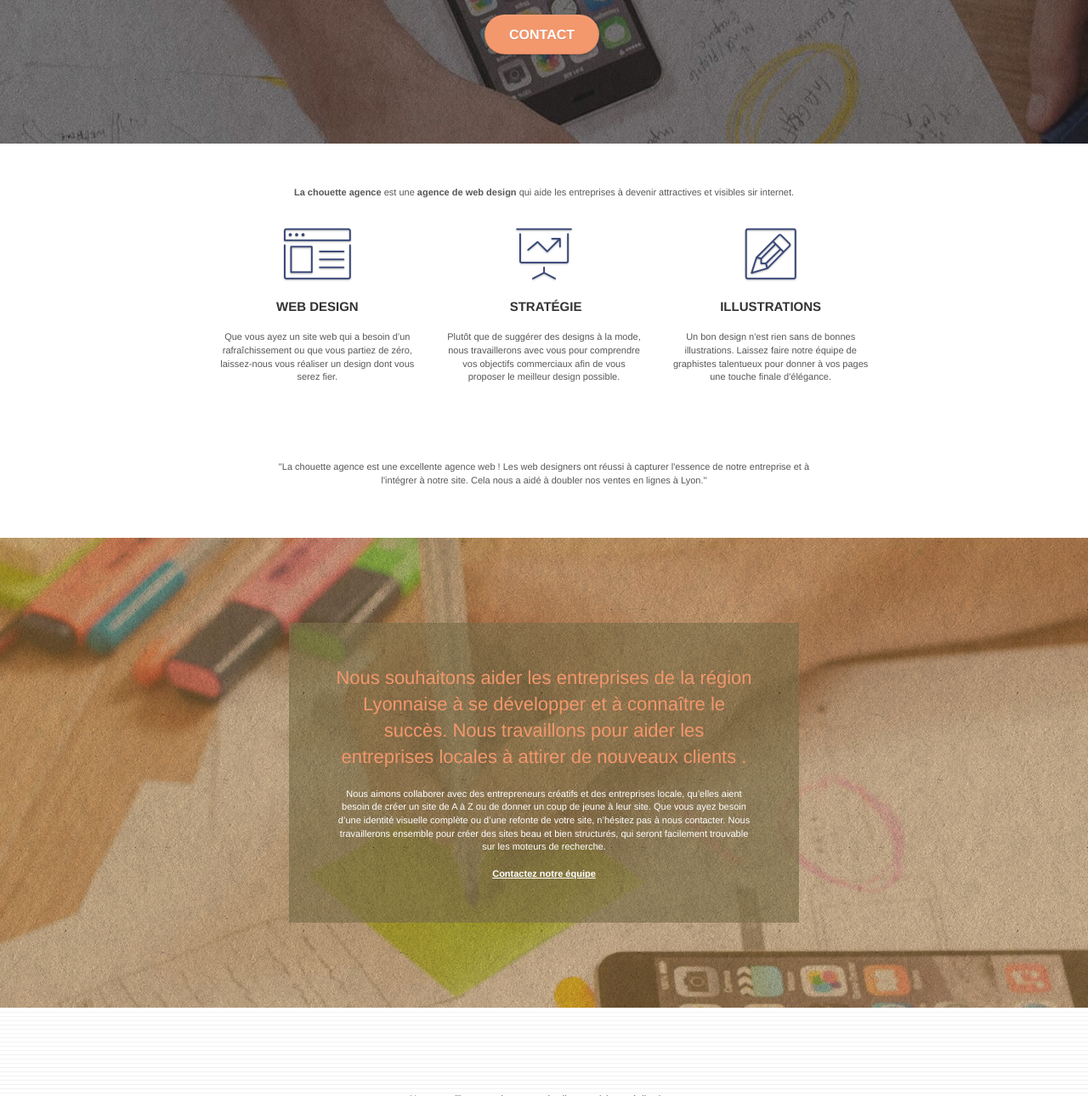
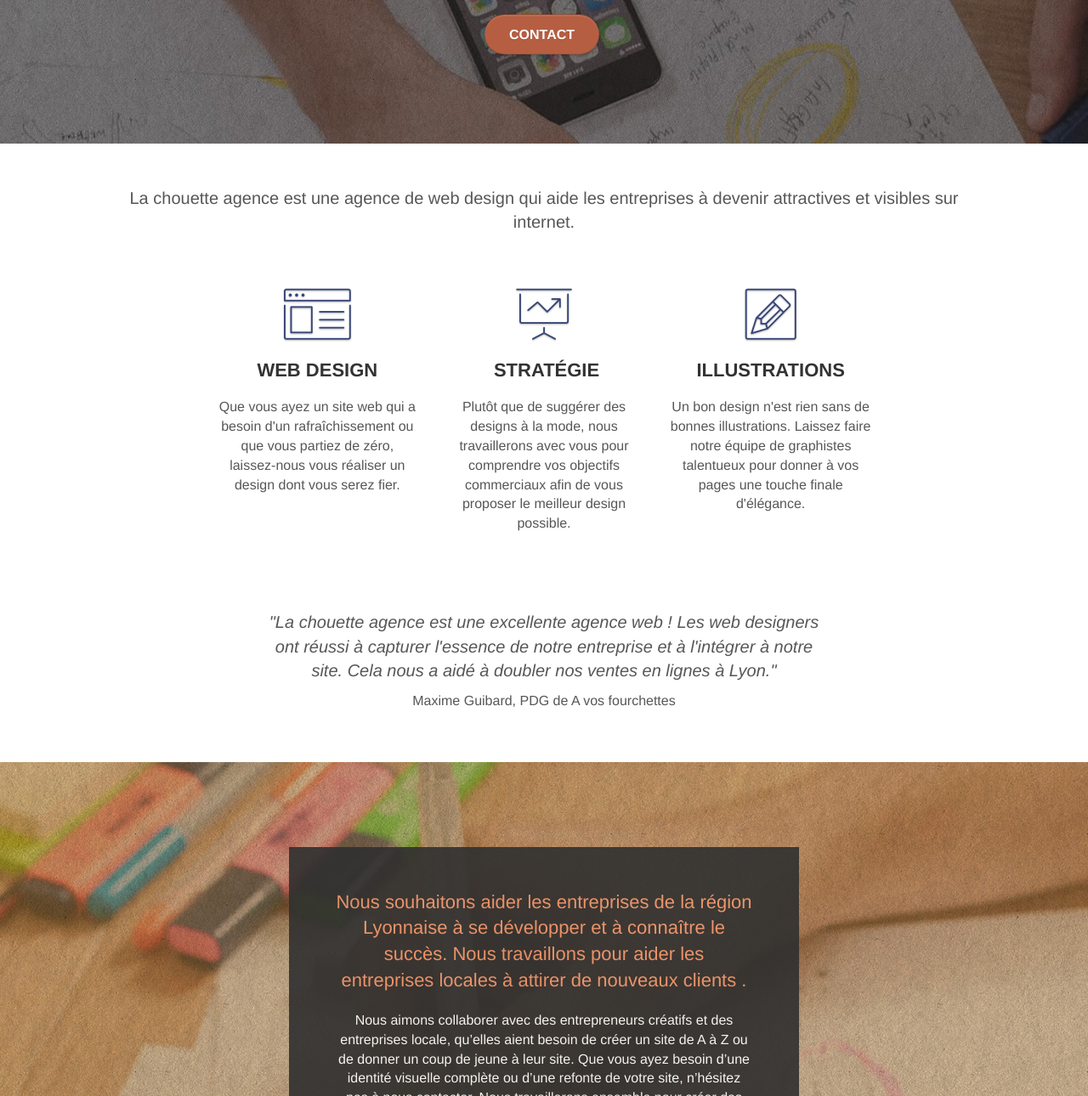
Before and after one commit to Achassqt/Openclassrooms_la-chouette-agence, a plain HTML site: page index.html in a window 1280 px wide. Shown: the part 363-1653 px from the top of the page at 85% size. Drawn offline with Linux system fonts and the light colour scheme.

Commit message:
recommandations #4
correction taille texte / correction contraste couleur

```diff
--- a/index.html
+++ b/index.html
@@ -50,7 +50,7 @@
 					<li>
 					</li>
 					<li>
-						<a href="page2.html">page2 &gt;</a>
+						<a href="page2.html">Contact</a>
 					</li>
 				</ul>
 			</div>
@@ -65,7 +65,7 @@
 		<div class="row tight-width-whitespace">
 			<div class="col-sm-12">
 				<img src="img/logo.png" class="center-block image-resize-mode" width="100" alt="La chouette agence, agence web paris, création logo paris" />
-				<h1 class="text-center hero-bloc-text tc-white ">
+				<h1 class="text-center hero-bloc-text">
 					La chouette agence.
 				</h1>
 				<div class="text-center">
@@ -82,7 +82,7 @@
 	<div class="container bloc-md">
 		<div class="row">
 			<div class="col-sm-12 text-center">
-				<p><strong>La chouette agence</strong> est une <strong>agence de web design</strong> qui aide les entreprises à devenir attractives et visibles sir internet.</p>
+				<p class="pimg pmarg">La chouette agence est une agence de web design qui aide les entreprises à devenir attractives et visibles sur internet.</p>
 			</div>
 		</div>
 		<div class="row voffset-lg med-width-whitespace">
@@ -94,7 +94,7 @@
 					Web design
 				</h3>
 				<p class="text-center ">
-					Que vous ayez un site web qui a besoin d&rsquo;un rafraîchissement ou que vous partiez de zéro, laissez-nous vous réaliser un design dont vous serez fier.
+					Que vous ayez un site web qui a besoin d'un rafraîchissement ou que vous partiez de zéro, laissez-nous vous réaliser un design dont vous serez fier.
 				</p>
 			</div>
 			<div class="col-sm-4">
@@ -122,7 +122,11 @@
 		</div>
 		<div class="row voffset-lg voffset">
 			<div class="col-xs-12 col-md-8 col-md-offset-2 text-center">
-				<p>"La chouette agence est une excellente agence web ! Les web designers ont réussi à capturer l'essence de notre entreprise et à l'intégrer à notre site. Cela nous a aidé à doubler nos ventes en lignes à Lyon."
+				<p class="pimg pitalic">
+					"La chouette agence est une excellente agence web ! Les web designers ont réussi à capturer l'essence de notre entreprise et à l'intégrer à notre site. Cela nous a aidé à doubler nos ventes en lignes à Lyon."
+				</p>
+				<p>
+					Maxime Guibard, PDG de A vos fourchettes
 				</p>
 
 			</div>
@@ -153,7 +157,7 @@
 	<div class="container bloc-lg">
 		<div class="row">
 			<div class="col-sm-12 text-center">
-				<p>Nous travaillons avec beaucoup de clients, voici nos réalisations.</p>
+				<p class="pimg">Nous travaillons avec beaucoup de clients, voici nos réalisations.</p>
 			</div>
 		</div>
 		<div class="row tight-width-whitespace portfolio-row">
@@ -204,7 +208,7 @@
 <div class="bloc bgc-dark-slate-blue bg-banniere d-bloc bloc-bg-texture texture-paper" id="bloc-5-cta">
 	<div class="container bloc-lg">
 		<div class="row">
-			<h2 class="mg-md text-center tc-white">
+			<h2 class="mg-md text-center h2white">
 				Prêt pour redonner vie à votre projet ?<br>Contactez notre équipe !
 			</h2>
 			<div class="col-sm-12 text-center">
--- a/style.css
+++ b/style.css
@@ -96,7 +96,7 @@ a:hover {
 }
 
 .b-parallax {
-    background-attachment: fixed;
+    background-attachment: scroll;
 }
 
 .d-bloc {
@@ -285,6 +285,14 @@ a:hover {
 
 #bloc-1-hero h1 {
     font-size: 32px;
+    font-weight: 500;
+    color: white!important;
+}
+
+.h2white {
+    color: white!important;
+    position: relative;
+    z-index: 1;
 }
 
 .navbar {
@@ -677,7 +685,19 @@ a {
 }
 
 p {
-    font-size: 11px;
+    font-size: 16px;
+}
+
+.pitalic {
+    font-style: italic;
+}
+
+.pimg {
+    font-size: 20px;
+}
+
+.pmarg {
+    margin-bottom: 40px;
 }
 
 .tight-width-whitespace {
@@ -710,9 +730,9 @@ h2 {
 }
 
 h3 {
-    font-size: 15px;
+    font-size: 22px;
     text-transform: uppercase;
-    font-weight: 700;
+    font-weight: 600;
     color: #333333!important;
 }
 
@@ -753,7 +773,8 @@ h4 {
 }
 
 .black-background {
-    background-color: rgba(165, 147, 99, 0.7);
+    background-color: rgb(48, 48, 48);
+    opacity: 0.90;
     padding: 40px 40px 40px 40px;
 }
 
@@ -771,7 +792,7 @@ h4 {
 }
 
 .bgc-atomic-tangerine {
-    background-color: #F3976C;
+    background-color: #B65E41;
 }
 
 .tc-white {
@@ -779,7 +800,7 @@ h4 {
 }
 
 .btn-atomic-tangerine {
-    background: #F3976C;
+    background: #B65E41;
     color: #FFFFFF!important;
 }
 
```
